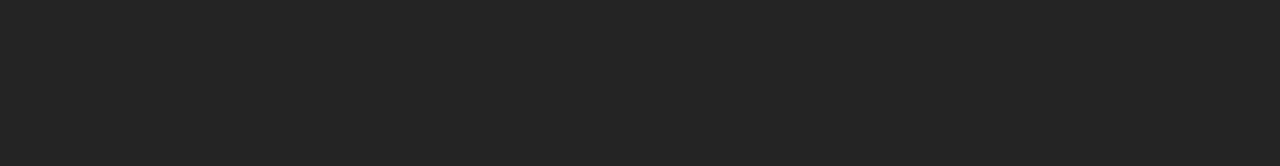
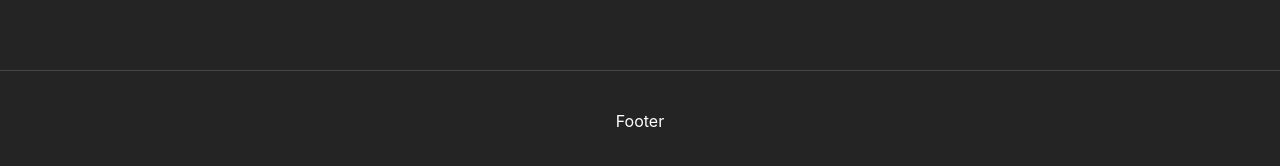
Before and after one commit to justasti/react-atsiskaitymas, a React (Vite) app: page /signup in a window 1280 px wide. Shown: the part 630-796 px from the top of the page. Built offline with nearby package versions, Linux system fonts and the light colour scheme; data requests are answered from the project's data file.

Commit message:
add footer

```diff
--- a/src/App.css
+++ b/src/App.css
@@ -97,3 +97,10 @@ input[type='submit'] {
 .error-msg {
   color: red;
 }
+footer {
+  height: 100px;
+  display: flex;
+  align-items: center;
+  justify-content: center;
+  border-top: #444 solid 1px;
+}
--- a/src/App.jsx
+++ b/src/App.jsx
@@ -9,6 +9,7 @@ import { fetchCards } from './features/cards/cards.slice'
 import { fetchUsers } from './features/users/users.slice'
 import Header from './features/header/header.component'
 import AddCardForm from './features/cards/add-card-form/add-card.component'
+import Footer from './features/footer/footer.component'
 function App() {
   const dispatch = useDispatch()
   const { authUser } = useSelector((state) => state.users)
@@ -39,6 +40,7 @@ function App() {
           element={authUser ? <Navigate to='/' /> : <SignupPage />}
         />
       </Routes>
+      <Footer />
     </>
   )
 }
--- a/src/data/data.json
+++ b/src/data/data.json
@@ -91,24 +91,9 @@
       "id": "vGZjc5q_zX627nPoJSGDN"
     },
     {
-      "title": "Nauja kortele",
-      "description": "Labai ilgas ir nuobodziai issamus naujos korteles aprasymas, kad netruktu teksto",
-      "id": "Dh86ftNJ3SugVUmsk5z42"
-    },
-    {
-      "title": "Nauja kortele",
-      "description": "Labai ilgas ir nuobodziai issamus naujos korteles aprasymas, kad netruktu teksto",
-      "id": "z7KjJjy1wHo3WsJKZBs5K"
-    },
-    {
-      "title": "Kortele ",
-      "description": "Labai ilgas ir nuobodziai issamus naujos korteles aprasymas, kad netruktu teksto",
-      "id": "XmazHx57Swjul5OFD4DzP"
-    },
-    {
-      "title": "ko",
-      "description": "asdasd",
-      "id": "vi9GLA-9-Ej7ohs_TTxsH"
+      "title": "Valio",
+      "description": "veikia, aciu uz demesi",
+      "id": "_jgsauWTMSm3fXLB-Qmrx"
     }
   ],
   "users": [
--- /dev/null
+++ b/src/features/footer/footer.component.jsx
@@ -0,0 +1,4 @@
+const Footer = () => {
+  return <footer>Footer</footer>
+}
+export default Footer
```
